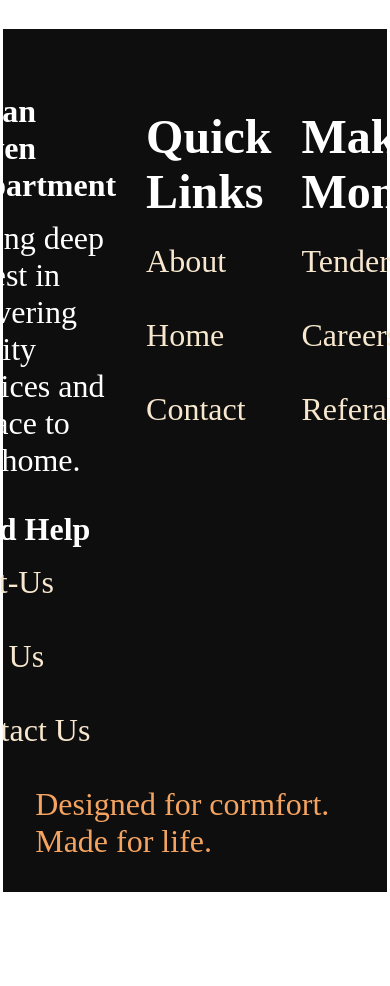
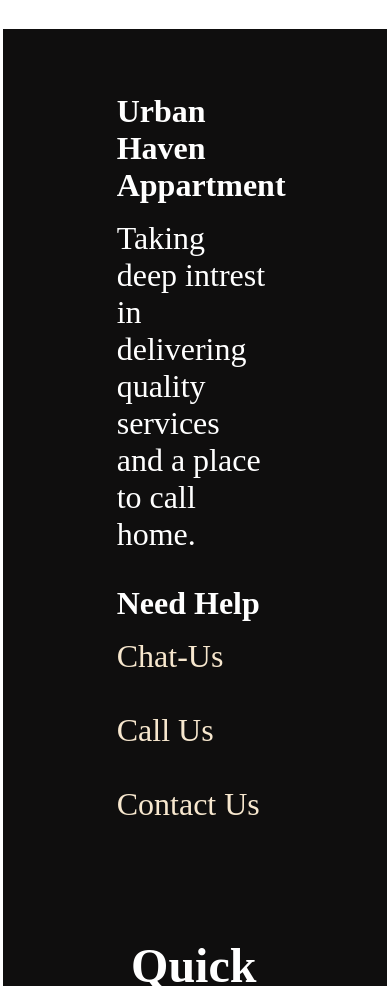
Before and after one commit to nathansungu/ubarnhaven, a website built with Vite: page index.html in a window 390 px wide. Shown: the part 6890-7876 px from the top of the page. Before the commit the page ends 7785 px from the top, so only its background shows below. Built offline with nearby package versions, Linux system fonts and the light colour scheme.

Commit message:
add media csreen on 35em for footer display flex in row direction

```diff
--- a/src/style.css
+++ b/src/style.css
@@ -334,6 +334,12 @@ body{
   }.link h1{
     font-size: 1em;
   }
+  .footer-content{
+    display: flex;
+    flex-direction: column;
+    justify-content: center;
+    align-items: center;
+  }
 }
 .short-about p{
   font-size: 1em;
```
